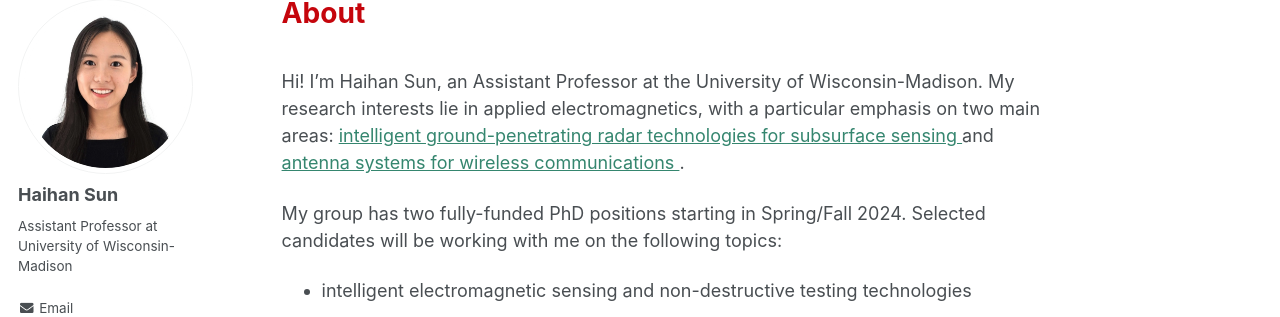
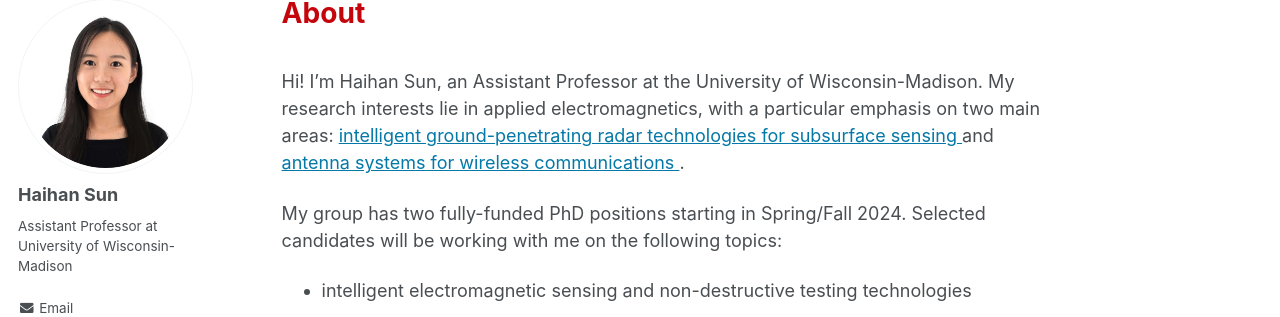
Before and after one commit to Haihan-Sun/Haihan-Sun.github.io, a Jekyll site: the page built from _pages/about.md, in a window 1280 px wide. Shown: the part 119-436 px from the top of the page. Built offline with Jekyll 4.4.1, drawn with Linux system fonts in a browser that asks for light colours.

Commit message:
Update about.md

```diff
--- a/_pages/about.md
+++ b/_pages/about.md
@@ -16,7 +16,7 @@ redirect_from:
 </style>
 
 <br>
-Hi! I'm Haihan Sun, an Assistant Professor at the University of Wisconsin-Madison. My research interests lie in applied electromagnetics, with a particular emphasis on two main areas: <a href="https://haihan-sun.github.io/GPR/"  style="color:#35866F"> intelligent ground-penetrating radar technologies for subsurface sensing </a> and <a href="https://haihan-sun.github.io/BSA/"  style="color:#35866F"> antenna systems for wireless communications </a>. <br>
+Hi! I'm Haihan Sun, an Assistant Professor at the University of Wisconsin-Madison. My research interests lie in applied electromagnetics, with a particular emphasis on two main areas: <a href="https://haihan-sun.github.io/GPR/"  style="color:#0479a8"> intelligent ground-penetrating radar technologies for subsurface sensing </a> and <a href="https://haihan-sun.github.io/BSA/"  style="color:#0479a8"> antenna systems for wireless communications </a>. <br>
 
 My group has two fully-funded PhD positions starting in Spring/Fall 2024. Selected candidates will be working with me on the following topics: <br>
 - intelligent electromagnetic sensing and non-destructive testing technologies
```
